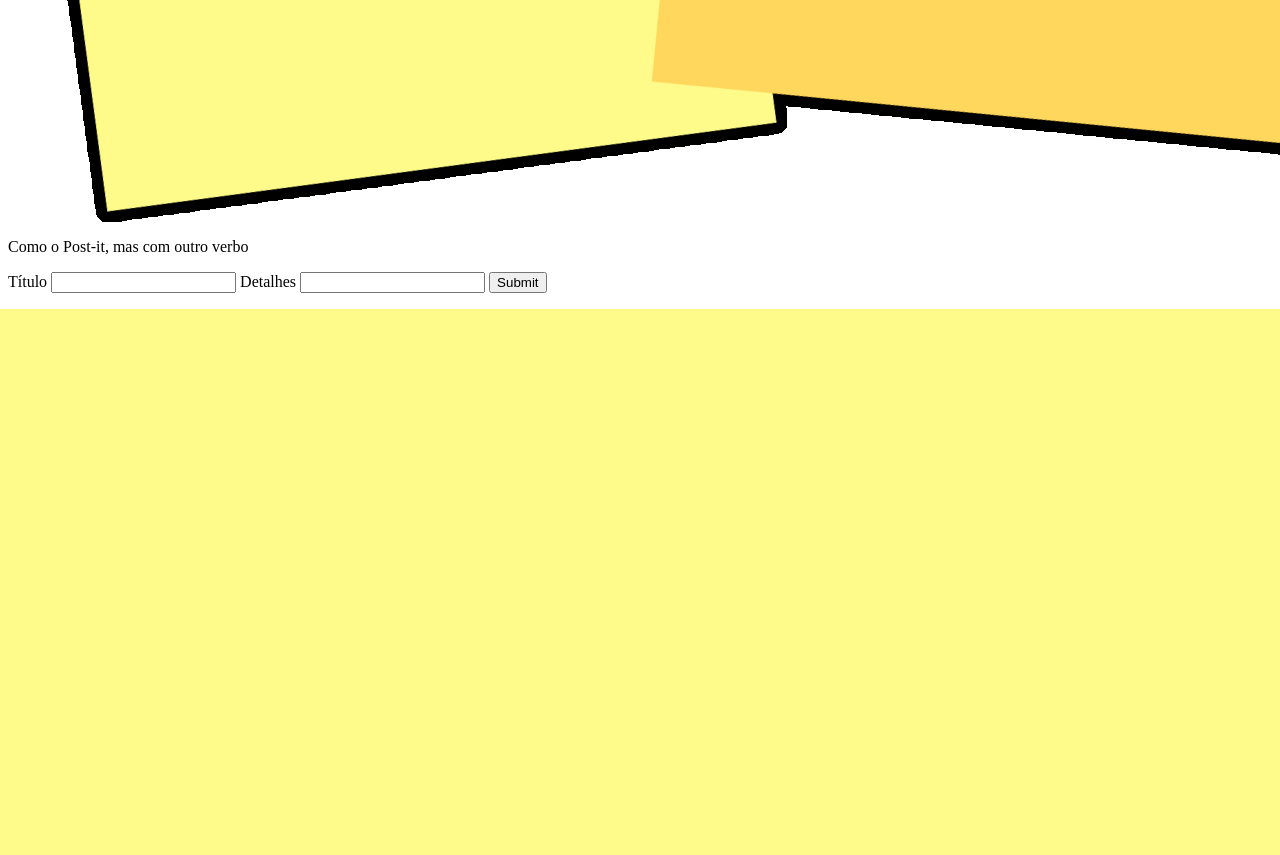
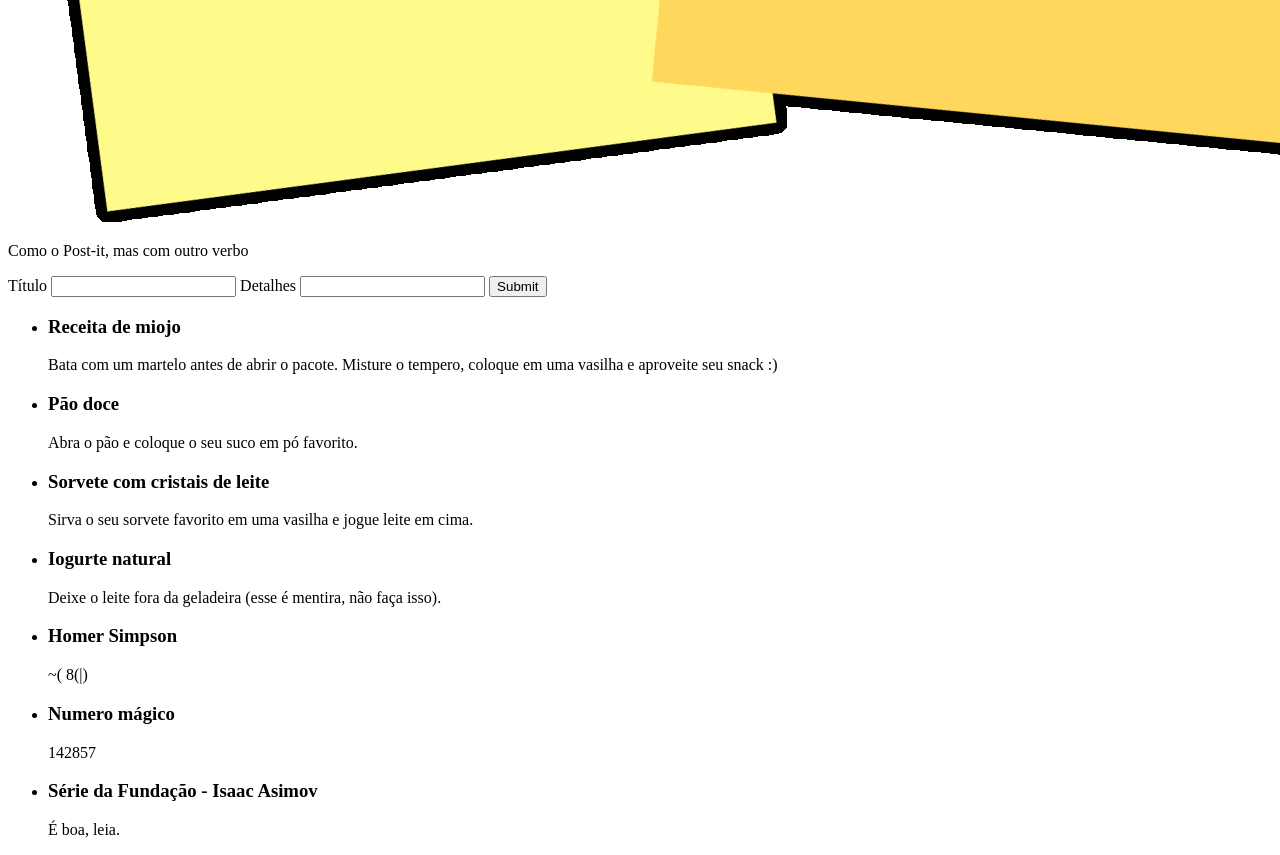
Before and after one commit to G3mha/tecweb, a Python web app: template aula1-get_it/templates/index.html in a window 1280 px wide; the page is wider, and only the part inside the window is pictured. Shown: the part 609-1464 px from the top of that part. Before the commit the page ends 918 px from the top of that part, so only its background shows below. Run offline with Jinja, Linux system fonts and the light colour scheme; the template is opened without the code that fills it, so the values that code supplies are empty.

Commit message:
finaliza

```diff
--- a/aula1-get_it/templates/index.html
+++ b/aula1-get_it/templates/index.html
@@ -1,6 +1,13 @@
-<!-- DOCTYPE, HTML, HEAD DEVEM CONTINUAR AQUI -->
+<!DOCTYPE html>
+<html lang="pt-br">
+<head>
+  <meta charset="UTF-8">
+  <meta http-equiv="X-UA-Compatible" content="IE=edge">
+  <meta name="viewport" content="width=device-width, initial-scale=1.0">
+  <title>Get-it</title>
+</head>
 <body>
-    <img src="img/logo-getit.png">
+    <img src="/home/enriccog/Developer/tecweb/aula1-get_it/img/logo-getit.png">
     <p>Como o Post-it, mas com outro verbo</p>
 
     <form method="post">
@@ -10,4 +17,37 @@
       <input id="detalhes" name="detalhes" />
       <input type="submit" />
     </form>
-    <!-- O RESTO DO HTML A PARTIR DAQUI -->
+
+    <ul>
+      <li>
+        <h3>Receita de miojo</h3>
+        <p>Bata com um martelo antes de abrir o pacote. Misture o tempero, coloque em uma vasilha e aproveite seu snack :)</p>
+      </li>
+      <li>
+        <h3>Pão doce</h3>
+        <p>Abra o pão e coloque o seu suco em pó favorito.</p>
+      </li>
+      <li>
+        <h3>Sorvete com cristais de leite</h3>
+        <p>Sirva o seu sorvete favorito em uma vasilha e jogue leite em cima.</p>
+      </li>
+      <li>
+        <h3>Iogurte natural</h3>
+        <p>Deixe o leite fora da geladeira (esse é mentira, não faça isso).</p>
+      </li>
+      <li>
+        <h3>Homer Simpson</h3>
+        <p>~( 8(|)</p>
+      </li>
+      <li>
+        <h3>Numero mágico</h3>
+        <p>142857</p>
+      </li>
+      <li>
+        <h3>Série da Fundação - Isaac Asimov</h3>
+        <p>É boa, leia.</p>
+      </li>
+    </ul>
+
+    </body>
+    </html>
```
